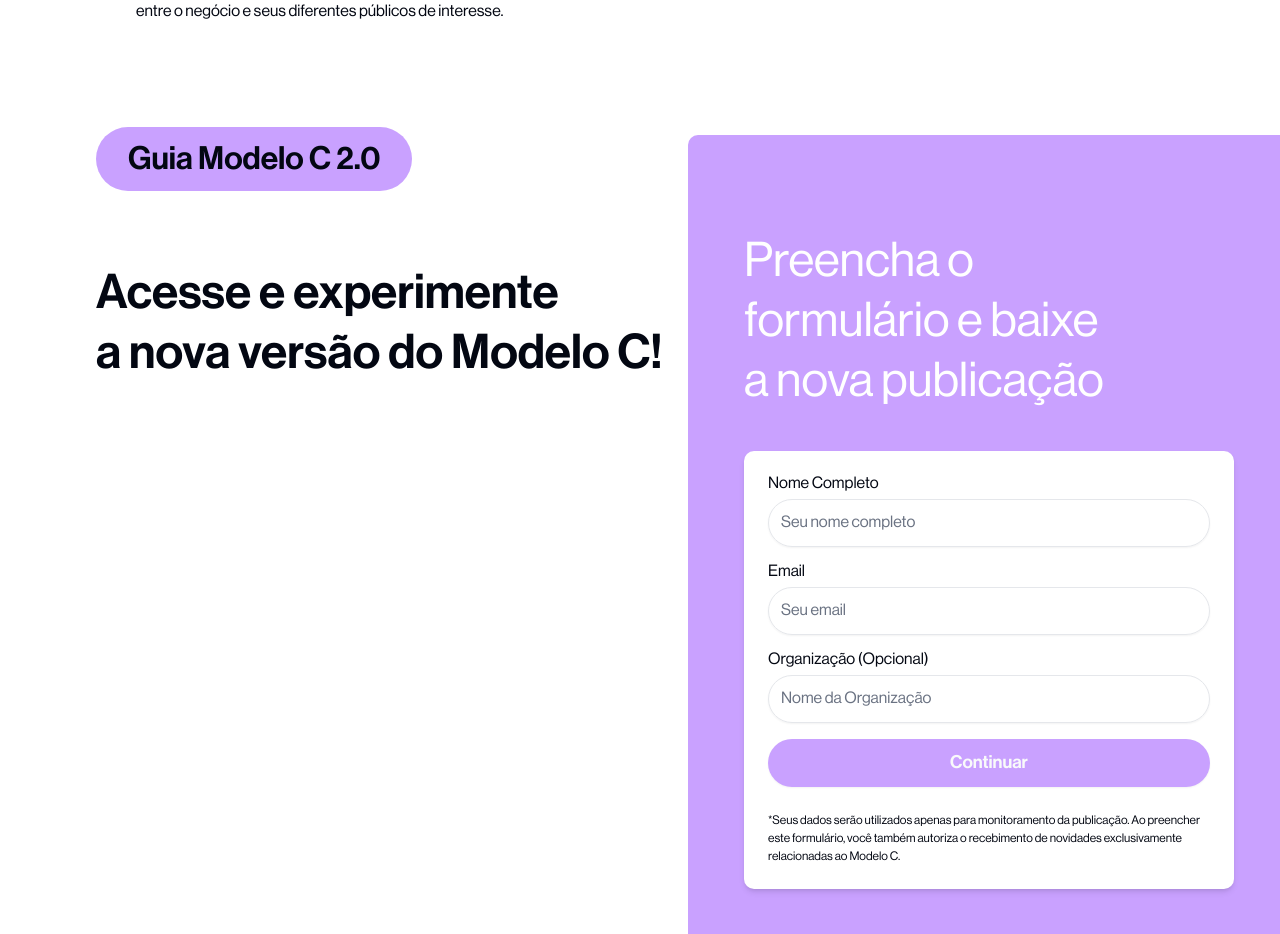
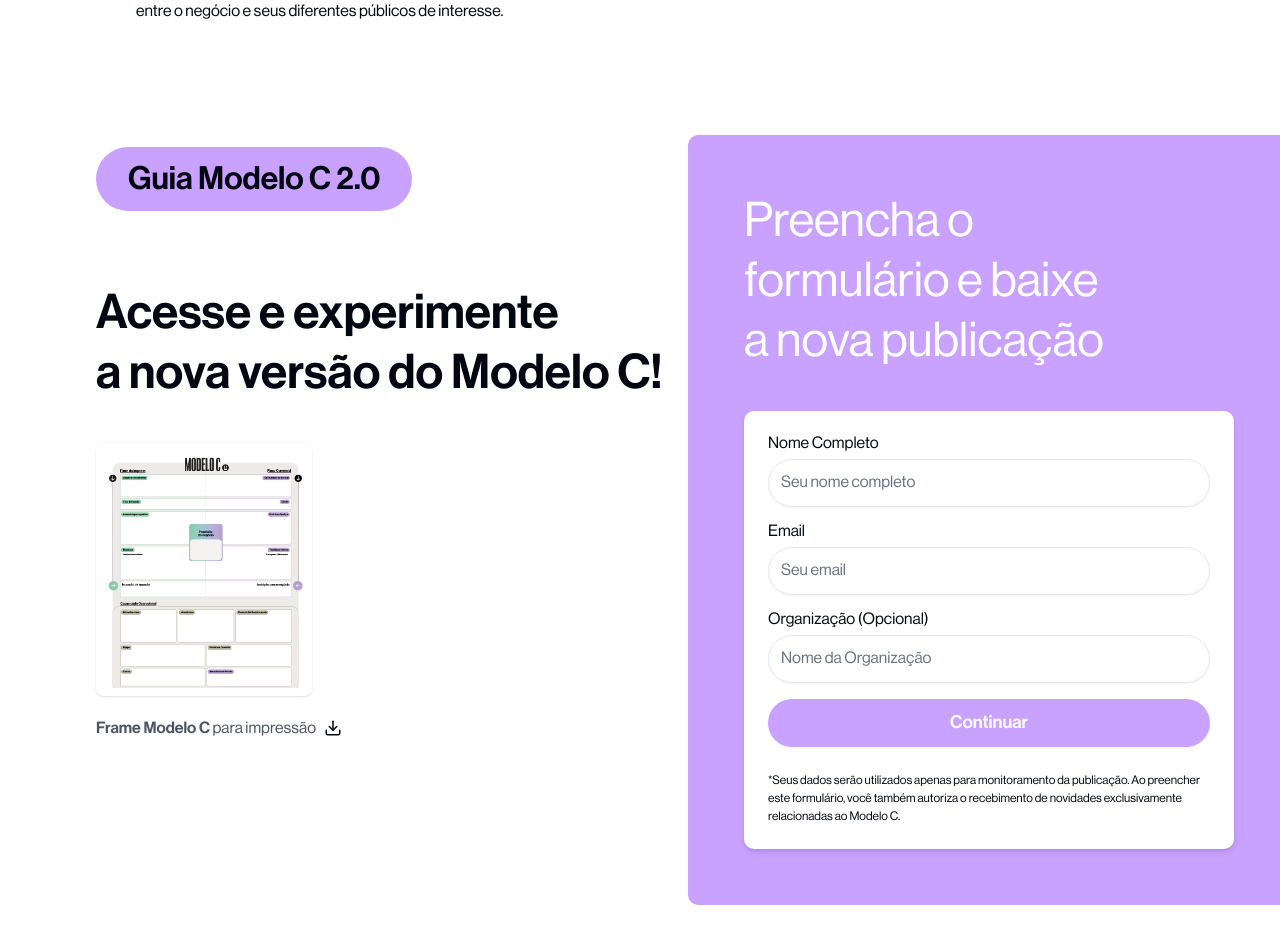
Before and after one commit to marcuswmc/modelo-c, a Next.js app: page / in a window 1280 px wide. Shown: the part 2440-3374 px from the top of the page. Built offline with nearby package versions, Linux system fonts and the light colour scheme.

Commit message:
update: frame to download

```diff
--- a/src/components/formSection.tsx
+++ b/src/components/formSection.tsx
@@ -2,6 +2,9 @@
 
 import { motion } from "framer-motion";
 import DownloadForm from "./download-form";
+import { DownloadIcon } from "lucide-react";
+import Image from "next/image";
+import Link from "next/link";
 
 export default function FormSection() {
   return (
@@ -24,9 +27,10 @@ export default function FormSection() {
           whileInView={{ opacity: 1, scale: 1 }}
           transition={{ duration: 0.8, ease: "easeOut", delay: 0.2 }}
           viewport={{ once: true }}
+          className="md:pt-5"
         >
           <span className="pt-4 pb-4 pl-8 pr-8 rounded-full font-medium bg-custom-purple text-tag">
-          Guia Modelo C 2.0
+            Guia Modelo C 2.0
           </span>
         </motion.div>
 
@@ -37,12 +41,34 @@ export default function FormSection() {
           viewport={{ once: true }}
         >
           <h2 className="hidden md:flex pt-10 md:pt-20 pb-10 font-medium text-title leading-tight">
-          Acesse e experimente <br/>a nova versão do Modelo C!
+            Acesse e experimente <br />a nova versão do Modelo C!
           </h2>
           <h2 className="md:hidden lg:hidden pt-10 pb-10 font-medium text-title leading-tight">
-          Acesse e experimente a nova versão do Modelo C!
+            Acesse e experimente a nova versão do Modelo C!
           </h2>
-          <div className="flex flex-col gap-"></div>
+          <div className="hidden md:flex flex-col gap-5">
+            <div className="m-auto ml-0">
+              <div className="rounded-md p-2 shadow hover:translate-y-2.5 transition-transform">
+                <Link href={"/frame-impressao-pt.pdf"}>
+                  <Image
+                    src="/thumb-frame.png"
+                    alt="Frame para impressão modelo c"
+                    width={200}
+                    height={200}
+                    quality={100}
+                  />
+                </Link>
+              </div>
+            </div>
+
+            <div className="flex gap-2 items-center">
+              <p className="text-gray-600">
+                <span className="font-medium">Frame Modelo C</span> para
+                impressão
+              </p>
+              <DownloadIcon size={18} />
+            </div>
+          </div>
         </motion.div>
       </motion.div>
 
@@ -58,11 +84,11 @@ export default function FormSection() {
           whileInView={{ opacity: 1, y: 0 }}
           transition={{ duration: 1, ease: "easeOut", delay: 0.4 }}
           viewport={{ once: true }}
-          className="hidden md:block md:pt-10 md:pb-10 text-title text-white leading-tight"
+          className="hidden md:block md:pb-10 text-title text-white leading-tight"
         >
           Preencha o <br />
-            formulário e baixe
-            <br /> a nova publicação
+          formulário e baixe
+          <br /> a nova publicação
         </motion.h2>
         <motion.div
           initial={{ opacity: 0, scale: 0.9 }}
@@ -72,9 +98,29 @@ export default function FormSection() {
         >
           <DownloadForm />
         </motion.div>
+      </motion.div>
+      <div className="flex md:hidden flex-col gap-5 items-center mt-20">
+        <div className="flex gap-2 items-center">
+          <p className="text-gray-600 text-xl">
+            <span className="font-medium text-2xl">Frame Modelo C</span> para impressão
+          </p>
+          <DownloadIcon size={18} />
+        </div>
+        <div className="m-auto">
+          <div className="rounded-md p-2 shadow hover:translate-y-2.5 transition-transform">
+            <Link href={"/frame-impressao-pt.pdf"} target={"_blank"}>
+              <Image
+                src="/thumb-frame.png"
+                alt="Frame para impressão modelo c"
+                width={300}
+                height={300}
+                quality={100}
 
-
-      </motion.div>
+              />
+            </Link>
+          </div>
+        </div>
+      </div>
     </motion.div>
   );
 }
```
Also changed, not shown: public/thumb-frame.png (added), 1 other file (tests, documents, lock files or other folders).
